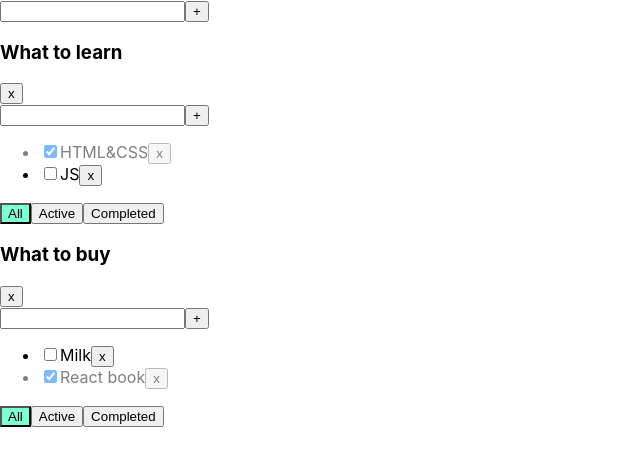
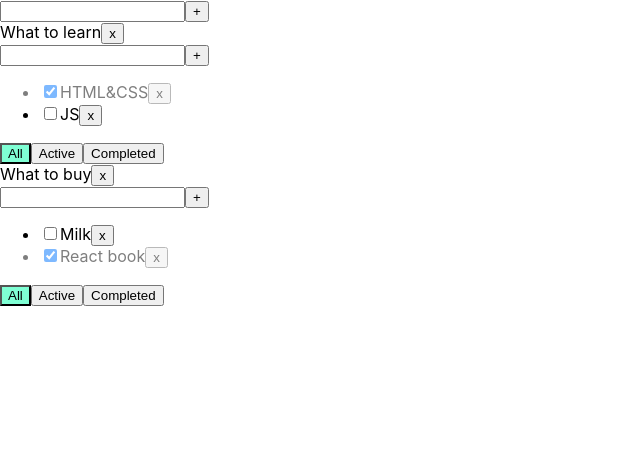
Before and after one commit to NadzeyaValatkevich/tasks, a React (Create React App) app: page / in a window 1280 px wide. Shown: the top 466 px of the page, without its empty margins (0-640 px from the left). Built offline with nearby package versions, Linux system fonts and the light colour scheme.

Commit message:
added component EditableSpan for title todoList

```diff
--- a/src/App.tsx
+++ b/src/App.tsx
@@ -76,6 +76,10 @@ const App = () => {
         setTasks({...tasks, [todoListId]: tasks[todoListId].map(t => t.id === id ? {...t, title: newTitle} : t)})
     };
 
+    const changeTodoListTitle = (todoListId: string, newTitle: string) => {
+        setTodoLists(todoLists.map(tl => tl.id === todoListId ? {...tl, title:newTitle} : tl))
+    };
+
     return (
         <div className="App">
             <AddItemForm addItem={addTodoList}/>
@@ -102,6 +106,7 @@ const App = () => {
                                  filter={tl.filter}
                                  removeTodoList={removeTodoList}
                                  changeTaskTitle={changeTaskTitle}
+                                 changeTodoListTitle={changeTodoListTitle}
                 />
             })}
         </div>
--- a/src/TodoList.tsx
+++ b/src/TodoList.tsx
@@ -13,7 +13,8 @@ type PropsType = {
     changeStatus: (todoListId: string, id: string, isDone: boolean) => void
     filter: FilterValuesType,
     removeTodoList: (todoListId: string) => void,
-    changeTaskTitle: (todoListId: string, id: string, newTitle: string) => void
+    changeTaskTitle: (todoListId: string, id: string, newTitle: string) => void,
+    changeTodoListTitle: (todoListId: string, newTitle: string) => void
 };
 
 export const TodoList = (props: PropsType) => {
@@ -30,9 +31,13 @@ export const TodoList = (props: PropsType) => {
         props.removeTodoList(props.todoListId)
     };
 
+    const onChangeTodolistTitle = (newTitle: string) => {
+       props.changeTodoListTitle(props.todoListId, newTitle)
+    };
+
     return (
         <div>
-            <h3>{props.title}</h3>
+            <EditableSpan title={props.title} onChange={onChangeTodolistTitle}/>
             <button onClick={onClickHandler}>x</button>
             <AddItemForm addItem={addTask}/>
             <ul>
```
